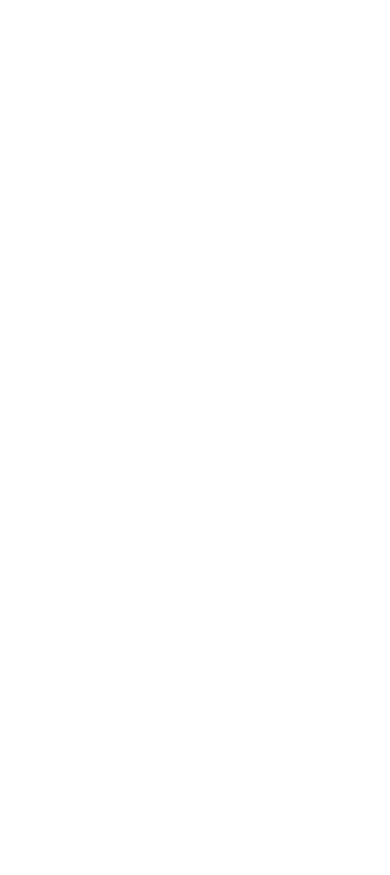
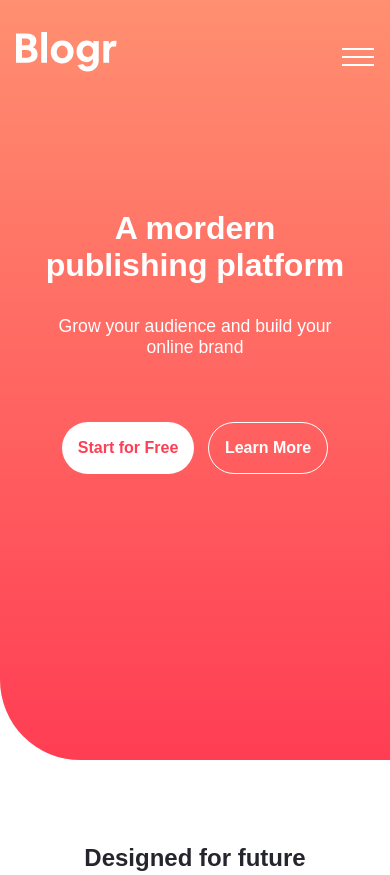
Before and after one commit to pankajkulsange/Blogr-landing-page-challenge-hub, a plain HTML site: page index.html in a window 390 px wide. Shown: the top 875 px of the page. Before the commit the page ends 844 px from the top, so only its background shows below. Drawn offline with Linux system fonts and the light colour scheme.

Commit message:
complete half design of mobile view

```diff
--- a/index.html
+++ b/index.html
@@ -8,6 +8,53 @@
     <link rel="stylesheet" href="style.css" />
   </head>
   <body>
+    <div class="container">
+      <div class="wrapper">
+        <div class="header">
+          <div class="logo">
+            <img src="./imgs/logo.svg" alt="" class="logo-img" />
+            <div class="menu-img">
+              <img src="./imgs/icon-hamburger.svg" alt="" class="menu" />
+            </div>
+          </div>
+        </div>
+        <div class="hero">
+          <div class="hero-wrapper">
+            <div class="hero-heading">A mordern publishing platform</div>
+            <p class="hero-subheading">
+              Grow your audience and build your online brand
+            </p>
+            <div class="buttons">
+              <button class="start">Start for Free</button>
+              <button class="learn">Learn More</button>
+            </div>
+          </div>
+        </div>
+      </div>
+    </div>
+    <div class="section2">
+      <div class="section2-heading">Designed for future</div>
+      <img
+        src="./imgs/illustration-editor-mobile.svg"
+        alt=""
+        class="section2-img"
+      />
+      <div class="section2-heading2">Introducing an extensible editor</div>
+      <div class="section2-paragraph">
+        Blogr features an exceedingly intuitive interface which lets you focus
+        on one thing: creating content. The editor supports management of
+        multiple blogs and allows easy manipulation of embeds such as images,
+        videos, and Markdown. Extensibility with plugins and themes provide easy
+        ways to add functionality or change the looks of a blog.
+      </div>
+      <div class="section2-heading2">Robust content management</div>
+      <div class="section2-paragraph">
+        Flexible content management enables users to easily move through posts.
+        Increase the usablility of your blog by adding customized categories,
+        sections, format, or flow. With this functionality, you're in full
+        control.
+      </div>
+    </div>
     <script src="./script.js"></script>
   </body>
 </html>
--- a/style.css
+++ b/style.css
@@ -0,0 +1,115 @@
+@import url("https://fonts.googleapis.com/css2?family=Overpass:wght@300;600&family=Red+Hat+Display:wght@500;700;900&display=swap");
+* {
+  margin: 0;
+  padding: 0;
+  box-sizing: border-box;
+}
+:root {
+  /* Primary  */
+  --Light-red: hsl(356, 100%, 66%);
+  --Very-light-red: hsl(355, 100%, 74%);
+  --Very-dark-blue: hsl(208, 49%, 24%);
+  /* Neutral  */
+  --White: hsl(0, 0%, 100%);
+  --Grayish-blue: hsl(240, 2%, 79%);
+  --Very-dark-grayish-blue: hsl(207, 13%, 34%);
+  --Very-dark-black-blue: hsl(240, 10%, 16%);
+  /* Gradient  */
+  --Very-light-red: hsl(13, 100%, 72%);
+  --Very-red: hsl(353, 100%, 62%);
+  --Very-dark-gray-blue: hsl(237, 17%, 21%);
+  --Very-dark-desaturated-blue: hsl(237, 23%, 32%);
+}
+body {
+  font-family: "Overpass", sans-serif;
+  font-family: "Red Hat Display", sans-serif;
+  font-family: "Ubuntu", sans-serif;
+}
+.container {
+  height: 100vh;
+}
+.wrapper {
+  height: 90vh;
+  background-image: linear-gradient(var(--Very-light-red), var(--Very-red));
+  border-radius: 0 0 0 5rem;
+  z-index: -5;
+}
+.logo {
+  display: flex;
+  justify-content: space-between;
+  padding: 2rem 1rem 0 1rem;
+}
+.menu {
+  margin-top: 1rem;
+}
+.hero {
+  position: absolute;
+  width: 20rem;
+  left: 50%;
+  top: 50%;
+  transform: translate(-50%, -50%);
+  text-align: center;
+  margin-top: -6rem;
+}
+.hero-heading {
+  font-family: "Ubuntu", sans-serif;
+  font-weight: 600;
+  font-size: 2rem;
+  color: var(--White);
+  padding: 2rem 0;
+}
+.hero-subheading {
+  color: var(--White);
+  font-weight: 300;
+  font-size: 1.1rem;
+}
+.buttons {
+  display: flex;
+  margin-top: 4rem;
+  justify-content: space-around;
+  margin-left: 20px;
+  margin-right: 20px;
+}
+.start {
+  background-color: var(--White);
+  border: none;
+  font-size: 1rem;
+  color: var(--Very-red);
+  font-weight: 700;
+  padding: 1rem;
+  border-radius: 2rem;
+}
+.learn {
+  background-color: transparent;
+  border: 1px solid var(--White);
+  font-size: 1rem;
+  color: var(--White);
+  font-weight: 700;
+  padding: 1rem;
+  border-radius: 2rem;
+}
+.section2 {
+  text-align: center;
+}
+.section2-heading {
+  color: var(--Very-dark-black-blue);
+  font-size: 1.5rem;
+  font-weight: 600;
+}
+.section2-img {
+  margin-top: 2rem;
+}
+.section2-heading2 {
+  display: inline-block;
+  width: 70%;
+  color: var(--Very-dark-blue);
+  font-size: 1.5rem;
+  font-weight: 600;
+  margin: 3rem 0 1rem 0;
+}
+.section2-paragraph {
+  display: inline-block;
+  width: 70%;
+  line-height: 2;
+  margin: 1rem 0 1rem 0;
+}
```
Also changed, not shown: 1 other file.
